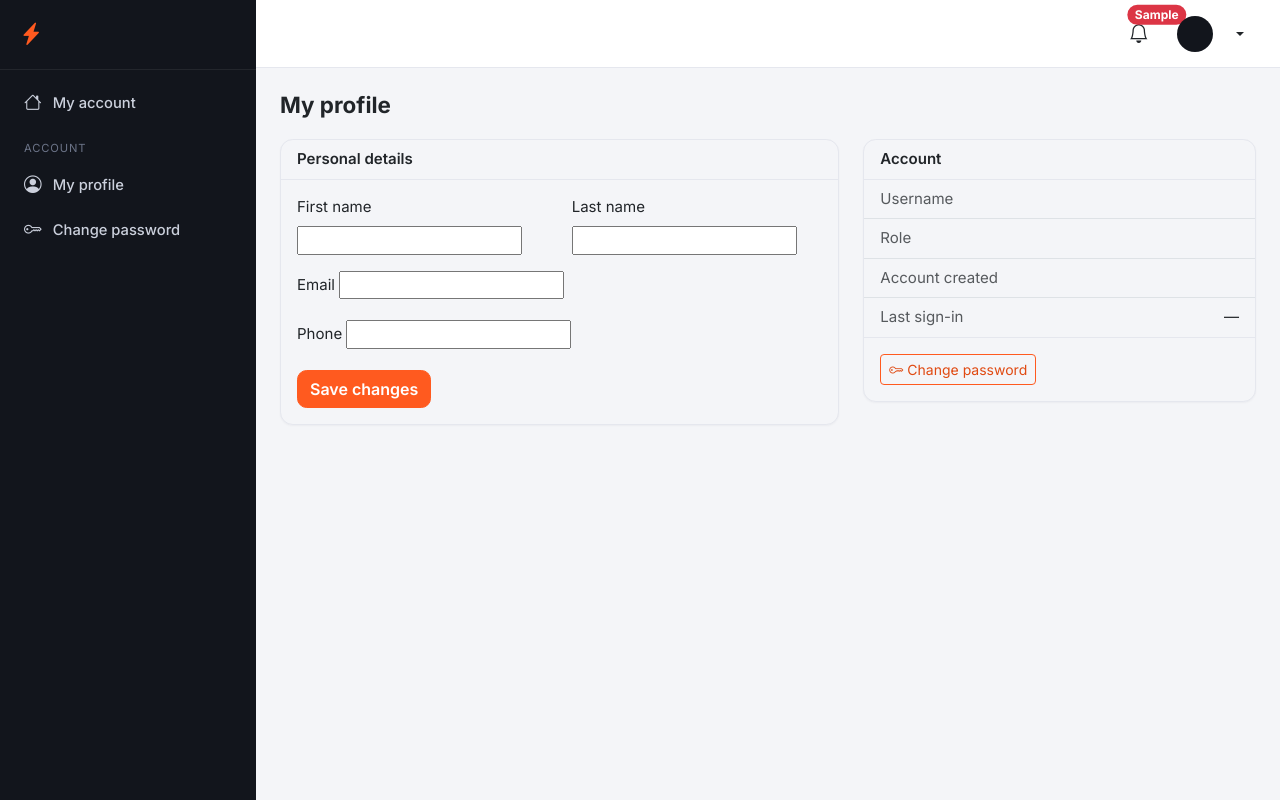
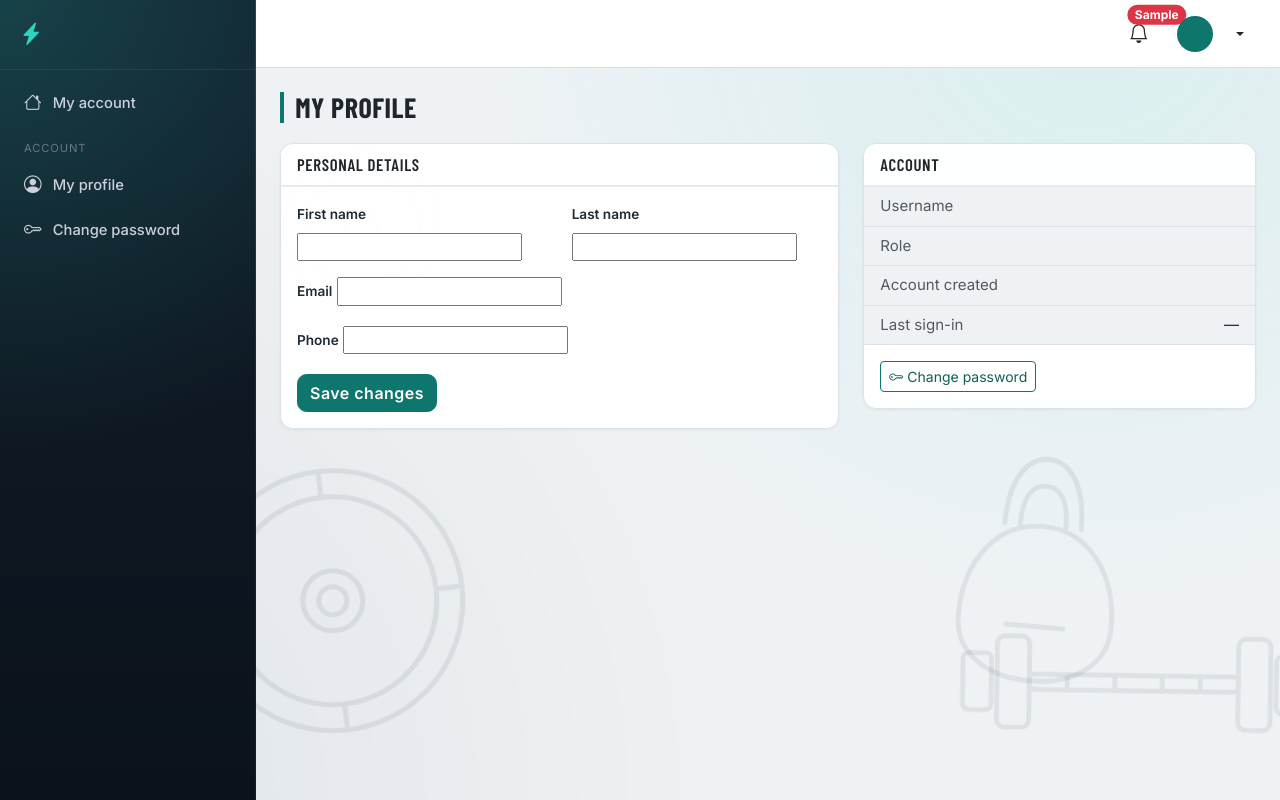
Before and after one commit to manamendraJN/Gym_system, a Django app: template templates/accounts/profile.html in a window 1280 px wide. Run offline with Django 5.2, Linux system fonts and the light colour scheme; the template is opened without the code that fills it: most values are stand-ins (such as "Sample title", 1, 10 or a date in 2020); form fields are guessed from the names that the template uses.

Commit message:
style(ui): add slate and teal theme with animated gym-equipment backdrop
Replaces the orange accent with a slate/teal palette, Barlow Condensed
headings and refreshed sidebar, cards, tables and login styling. Adds a
decorative SVG dumbbell/plate/kettlebell backdrop that drifts slowly and
shifts slightly with scroll (and pointer on the login page). Motion is
disabled for prefers-reduced-motion.

Co-Authored-By: Claude Sonnet 5.5 <noreply@anthropic.com>

```diff
--- a/static/css/app.css
+++ b/static/css/app.css
@@ -1,15 +1,15 @@
 :root {
   --gym-ink: #12151c;
   --gym-ink-2: #1b202b;
-  --gym-accent: #ff5a1f;
-  --gym-accent-dark: #e04a12;
+  --gym-accent: #0f766e;
+  --gym-accent-dark: #115e59;
   --gym-bg: #f4f5f8;
   --gym-card: #ffffff;
   --gym-border: #e5e7ee;
   --gym-muted: #6b7280;
   --sidebar-w: 256px;
   --bs-primary: var(--gym-accent);
-  --bs-primary-rgb: 255, 90, 31;
+  --bs-primary-rgb: 15, 118, 110;
   --bs-link-color: var(--gym-accent-dark);
   --bs-link-hover-color: var(--gym-accent);
   --bs-body-font-family: "Inter", system-ui, -apple-system, "Segoe UI", sans-serif;
@@ -25,7 +25,7 @@ body { font-size: .94rem; }
   --bs-btn-hover-bg: var(--gym-accent-dark); --bs-btn-hover-border-color: var(--gym-accent-dark);
   --bs-btn-active-bg: var(--gym-accent-dark); --bs-btn-active-border-color: var(--gym-accent-dark);
   --bs-btn-disabled-bg: var(--gym-accent); --bs-btn-disabled-border-color: var(--gym-accent);
-  --bs-btn-focus-shadow-rgb: 255, 90, 31;
+  --bs-btn-focus-shadow-rgb: 15, 118, 110;
   font-weight: 600;
 }
 .btn-outline-primary {
@@ -34,7 +34,7 @@ body { font-size: .94rem; }
   --bs-btn-active-bg: var(--gym-accent-dark); --bs-btn-active-border-color: var(--gym-accent-dark);
 }
 .form-control:focus, .form-select:focus, .form-check-input:focus {
-  border-color: var(--gym-accent); box-shadow: 0 0 0 .2rem rgba(255, 90, 31, .18);
+  border-color: var(--gym-accent); box-shadow: 0 0 0 .2rem rgba(15, 118, 110, .18);
 }
 .form-check-input:checked { background-color: var(--gym-accent); border-color: var(--gym-accent); }
 .page-item.active .page-link { background: var(--gym-accent); border-color: var(--gym-accent); }
@@ -100,7 +100,7 @@ body { font-size: .94rem; }
 .stat-value { font-size: 1.6rem; font-weight: 700; line-height: 1.2; }
 .stat-na { color: #b4b9c6; }
 .stat-note { font-size: .7rem; color: var(--gym-muted); }
-.tone-orange .stat-icon { background: #fff0e9; color: var(--gym-accent-dark); }
+.tone-orange .stat-icon { background: #e3f4f1; color: var(--gym-accent-dark); }
 .tone-green .stat-icon { background: #e6f6ee; color: #198754; }
 .tone-red .stat-icon { background: #fdecec; color: #dc3545; }
 .tone-blue .stat-icon { background: #e8f0fe; color: #2563eb; }
@@ -113,7 +113,7 @@ body { font-size: .94rem; }
 
 .activity-item { display: flex; gap: .75rem; padding: .7rem 0; border-bottom: 1px solid var(--gym-border); }
 .activity-item:last-child { border-bottom: 0; }
-.activity-item i { color: var(--gym-accent-dark); background: #fff0e9; width: 32px; height: 32px; border-radius: 50%; display: grid; place-items: center; flex: none; }
+.activity-item i { color: var(--gym-accent-dark); background: #e3f4f1; width: 32px; height: 32px; border-radius: 50%; display: grid; place-items: center; flex: none; }
 
 .chart-box { position: relative; height: 260px; }
 
@@ -151,7 +151,7 @@ body { font-size: .94rem; }
 /* ---- accessibility & polish ---- */
 .skip-link { position: absolute; left: .5rem; top: -3rem; z-index: 3000; background: var(--gym-ink); color: #fff; padding: .5rem .9rem; border-radius: .4rem; text-decoration: none; }
 .skip-link:focus { top: .5rem; }
-:focus-visible { outline: 3px solid rgba(255, 90, 31, .55); outline-offset: 2px; }
+:focus-visible { outline: 3px solid rgba(20, 184, 166, .6); outline-offset: 2px; }
 .content:focus { outline: none; }
 .btn { transition: background-color .15s, border-color .15s, box-shadow .15s; }
 a.card { transition: box-shadow .15s, transform .15s; }
@@ -178,3 +178,76 @@ a.card:hover { box-shadow: 0 6px 18px rgba(16, 24, 40, .1); transform: translate
   .btn-group-sm > .btn, .btn-sm { padding: .35rem .6rem; }
 }
 @media (prefers-reduced-motion: reduce) { * { transition: none !important; animation: none !important; } }
+
+/* ---- gym theme: deep slate + teal, equipment backdrop with very slow, minimal motion ---- */
+:root {
+  --gym-ink: #0e1621;
+  --gym-ink-2: #172433;
+  --gym-accent: #0f766e;
+  --gym-accent-dark: #115e59;
+  --gym-glow: #2dd4bf;
+  --gym-bg: #eef2f5;
+  --gym-display: "Barlow Condensed", "Inter", system-ui, sans-serif;
+}
+body { background-color: var(--gym-bg); }
+.page-header h1, .auth-brand, .sidebar-brand, .card-header, .stat-value { font-family: var(--gym-display); letter-spacing: .02em; }
+.page-header h1 { font-size: 1.75rem; text-transform: uppercase; padding-left: .7rem; border-left: 4px solid var(--gym-accent); line-height: 1.1; }
+.card-header { font-size: 1.05rem; text-transform: uppercase; letter-spacing: .04em; border-bottom: 2px solid #e6ebf0; }
+.stat-value { font-size: 1.9rem; font-weight: 700; }
+
+/* equipment backdrop (components/gym_backdrop.html): fixed, behind everything, never receives clicks */
+.gym-bg { position: fixed; inset: 0; z-index: 0; overflow: hidden; pointer-events: none; color: #0e1621; }
+.gym-bg .layer { position: absolute; will-change: transform; }
+.gym-bg svg { display: block; width: 100%; height: auto; opacity: .08; animation: gym-drift 18s ease-in-out infinite alternate; }
+.gym-bg .l1 { bottom: 6%; right: -3%; width: 380px; } .gym-bg .l1 svg { animation-duration: 20s; }
+.gym-bg .l2 { bottom: 4%; left: 14%; width: 300px; } .gym-bg .l2 svg { animation-duration: 16s; animation-delay: -6s; }
+.gym-bg .l3 { top: 52%; right: 10%; width: 230px; } .gym-bg .l3 svg { animation-duration: 22s; animation-delay: -10s; }
+.gym-bg .l4 { top: 18%; left: 22%; width: 180px; } .gym-bg .l4 svg { animation-duration: 19s; animation-delay: -3s; }
+.gym-bg::after { content: ""; position: absolute; inset: 0; background: radial-gradient(circle at 85% 0, rgba(45, 212, 191, .10) 0, transparent 45%), radial-gradient(circle at 0 100%, rgba(14, 22, 33, .06) 0, transparent 50%); }
+@keyframes gym-drift { 0% { transform: translate3d(-14px, -22px, 0) rotate(-6deg); } 50% { transform: translate3d(12px, 4px, 0) rotate(3deg); } 100% { transform: translate3d(-6px, 24px, 0) rotate(7deg); } }
+@keyframes gym-drift-b { 0% { transform: translate3d(16px, 18px, 0) rotate(8deg); } 50% { transform: translate3d(-10px, -6px, 0) rotate(-4deg); } 100% { transform: translate3d(12px, -24px, 0) rotate(-8deg); } }
+.gym-bg .l2 svg, .gym-bg .l4 svg { animation-name: gym-drift-b; }
+.auth-body .gym-bg svg { animation-duration: 14s !important; }
+.main { position: relative; z-index: 1; }
+
+/* sidebar */
+.sidebar {
+  background-color: var(--gym-ink);
+  background-image: radial-gradient(circle at 0 0, rgba(45, 212, 191, .20) 0, rgba(45, 212, 191, 0) 55%), linear-gradient(180deg, #121d2b 0, #0b121b 100%);
+  border-right: 1px solid rgba(255, 255, 255, .05);
+}
+.sidebar-brand { font-size: 1.35rem; text-transform: uppercase; }
+.sidebar-brand i { color: var(--gym-glow); }
+.nav-item-link.active { background: linear-gradient(90deg, var(--gym-accent), #0b5f58); box-shadow: inset 3px 0 0 var(--gym-glow); }
+.topbar { background: rgba(255, 255, 255, .98); border-bottom: 1px solid #d9e0e7; }
+.avatar { background: var(--gym-accent); }
+
+/* cards, tables, forms */
+.card, .stat-card { border-color: #dbe2e9; box-shadow: 0 1px 3px rgba(14, 22, 33, .06); background-color: rgba(255, 255, 255, .97); }
+.stat-card { border-top: 3px solid var(--gym-accent); }
+.table thead th { background: #f3f6f8; color: #3b4857; border-bottom: 2px solid #dbe2e9; }
+.table-hover > tbody > tr:hover > * { background-color: #eaf5f4; }
+.empty-state i { color: var(--gym-accent); opacity: .35; }
+.form-label { font-weight: 600; font-size: .85rem; color: #1f2a37; }
+.form-control, .form-select { border-color: #c9d2db; }
+.btn-primary { letter-spacing: .03em; }
+.btn-outline-secondary { --bs-btn-color: #27323f; --bs-btn-border-color: #b9c4cf; --bs-btn-hover-bg: var(--gym-ink-2); --bs-btn-hover-border-color: var(--gym-ink-2); }
+
+/* login */
+.auth-body {
+  background-color: var(--gym-ink); position: relative; overflow: hidden;
+  background-image: radial-gradient(circle at 18% 12%, rgba(45, 212, 191, .26) 0, transparent 46%), radial-gradient(circle at 88% 92%, rgba(56, 189, 248, .14) 0, transparent 42%), linear-gradient(160deg, #15222f 0, #0a1018 100%);
+}
+.auth-body .gym-bg { color: #fff; }
+.auth-body .gym-bg svg { opacity: .13; }
+.auth-card { position: relative; z-index: 1; border-top: 4px solid var(--gym-accent); background: rgba(255, 255, 255, .97); }
+.auth-brand { font-size: 1.7rem; text-transform: uppercase; }
+.auth-brand i { color: var(--gym-accent); }
+
+@media (max-width: 991.98px) { .gym-bg .l1 { width: 260px; } .gym-bg .l4 { display: none; } }
+@media (max-width: 575.98px) {
+  .page-header h1 { font-size: 1.45rem; }
+  .stat-value { font-size: 1.55rem; }
+  .gym-bg .l3 { display: none; } .gym-bg .l1 { width: 200px; } .gym-bg .l2 { width: 200px; }
+}
+@media (prefers-reduced-motion: reduce) { .gym-bg svg { animation: none !important; } .gym-bg .layer { transform: none !important; } }
--- a/static/js/app.js
+++ b/static/js/app.js
@@ -68,4 +68,23 @@
     });
     modalEl.addEventListener("hidden.bs.modal", function () { pending = null; });
   }
+
+  // Backdrop parallax: nudge each equipment layer a few pixels with scroll (app) or pointer (login). Skipped for reduced motion.
+  var bg = document.querySelector(".gym-bg");
+  if (bg && !(window.matchMedia && window.matchMedia("(prefers-reduced-motion: reduce)").matches)) {
+    var layers = bg.querySelectorAll(".layer"), ticking = false, px = 0, py = 0;
+    var apply = function () {
+      ticking = false;
+      var y = window.scrollY;
+      layers.forEach(function (l) {
+        var d = parseFloat(l.dataset.depth) || 0.04;
+        l.style.transform = "translate3d(" + (px * d * 40).toFixed(1) + "px," + (-(y * d) + py * d * 40).toFixed(1) + "px,0)";
+      });
+    };
+    var request = function () { if (!ticking) { ticking = true; window.requestAnimationFrame(apply); } };
+    window.addEventListener("scroll", request, { passive: true });
+    if (document.body.classList.contains("auth-body")) {
+      window.addEventListener("pointermove", function (e) { px = e.clientX / window.innerWidth - 0.5; py = e.clientY / window.innerHeight - 0.5; request(); }, { passive: true });
+    }
+  }
 })();
--- a/templates/base.html
+++ b/templates/base.html
@@ -5,13 +5,14 @@
   <meta name="viewport" content="width=device-width, initial-scale=1">
   <title>{% block title %}Dashboard{% endblock %} · {{ GYM_NAME }}</title>
   <link rel="preconnect" href="https://fonts.googleapis.com">
-  <link href="https://fonts.googleapis.com/css2?family=Inter:wght@400;500;600;700&display=swap" rel="stylesheet">
+  <link href="https://fonts.googleapis.com/css2?family=Barlow+Condensed:wght@600;700&family=Inter:wght@400;500;600;700&display=swap" rel="stylesheet">
   <link href="https://cdn.jsdelivr.net/npm/bootstrap@5.3.3/dist/css/bootstrap.min.css" rel="stylesheet">
   <link href="https://cdn.jsdelivr.net/npm/bootstrap-icons@1.11.3/font/bootstrap-icons.min.css" rel="stylesheet">
   <link href="{% static 'css/app.css' %}" rel="stylesheet">
   {% block extra_head %}{% endblock %}
 </head>
 <body>
+{% include "components/gym_backdrop.html" %}
 <a class="skip-link" href="#main">Skip to content</a>
 <div class="app-shell">
   <aside class="sidebar" id="sidebar" aria-label="Main navigation">
--- a/templates/base_auth.html
+++ b/templates/base_auth.html
@@ -4,12 +4,13 @@
   <meta charset="utf-8">
   <meta name="viewport" content="width=device-width, initial-scale=1">
   <title>{% block title %}Sign in{% endblock %} · {{ GYM_NAME|default:"Gym System" }}</title>
-  <link href="https://fonts.googleapis.com/css2?family=Inter:wght@400;500;600;700&display=swap" rel="stylesheet">
+  <link href="https://fonts.googleapis.com/css2?family=Barlow+Condensed:wght@600;700&family=Inter:wght@400;500;600;700&display=swap" rel="stylesheet">
   <link href="https://cdn.jsdelivr.net/npm/bootstrap@5.3.3/dist/css/bootstrap.min.css" rel="stylesheet">
   <link href="https://cdn.jsdelivr.net/npm/bootstrap-icons@1.11.3/font/bootstrap-icons.min.css" rel="stylesheet">
   <link href="{% static 'css/app.css' %}" rel="stylesheet">
 </head>
 <body class="auth-body">
+  {% include "components/gym_backdrop.html" %}
   <div class="auth-card">
     <div class="auth-brand"><i class="bi bi-lightning-charge-fill"></i> {{ GYM_NAME|default:"Gym System" }}</div>
     {% include "components/messages.html" %}
--- /dev/null
+++ b/templates/components/gym_backdrop.html
@@ -0,0 +1,22 @@
+{# Decorative gym-equipment backdrop. Purely visual: aria-hidden, no pointer events. Layers are nudged slightly on scroll/pointer (see app.js). #}
+<div class="gym-bg" aria-hidden="true">
+  <div class="layer l1" data-depth="0.04">
+    <svg viewBox="0 0 400 140" fill="none" stroke="currentColor" stroke-width="5" stroke-linecap="round" stroke-linejoin="round"><!-- dumbbell -->
+      <rect x="20" y="40" width="30" height="60" rx="6"/><rect x="56" y="22" width="34" height="96" rx="8"/><rect x="90" y="62" width="220" height="16" rx="6"/>
+      <rect x="310" y="22" width="34" height="96" rx="8"/><rect x="350" y="40" width="30" height="60" rx="6"/><path d="M130 62v16M180 62v16M230 62v16M270 62v16"/></svg>
+  </div>
+  <div class="layer l2" data-depth="0.07">
+    <svg viewBox="0 0 300 300" fill="none" stroke="currentColor" stroke-width="5" stroke-linecap="round"><!-- weight plate -->
+      <circle cx="150" cy="150" r="130"/><circle cx="150" cy="150" r="104"/><circle cx="150" cy="150" r="30"/><circle cx="150" cy="150" r="14"/>
+      <path d="M150 46v-22M150 254v22M46 150H24M254 150h22"/></svg>
+  </div>
+  <div class="layer l3" data-depth="0.05">
+    <svg viewBox="0 0 240 280" fill="none" stroke="currentColor" stroke-width="5" stroke-linecap="round" stroke-linejoin="round"><!-- kettlebell -->
+      <path d="M80 100c0-50 20-70 40-70s40 20 40 70"/><path d="M96 100c0-30 10-42 24-42s24 12 24 42"/>
+      <path d="M40 200c0-60 34-100 80-100s80 40 80 100c0 38-34 62-80 62s-80-24-80-62z"/><path d="M90 205h60"/></svg>
+  </div>
+  <div class="layer l4" data-depth="0.03">
+    <svg viewBox="0 0 200 200" fill="none" stroke="currentColor" stroke-width="5" stroke-linecap="round"><!-- small plate -->
+      <circle cx="100" cy="100" r="86"/><circle cx="100" cy="100" r="64"/><circle cx="100" cy="100" r="18"/></svg>
+  </div>
+</div>
--- a/templates/core/dashboard.html
+++ b/templates/core/dashboard.html
@@ -178,7 +178,7 @@
 <script src="https://cdn.jsdelivr.net/npm/chart.js@4.4.3/dist/chart.umd.min.js"></script>
 <script>
 (function () {
-  var palette = ["#ff5a1f", "#12151c", "#2563eb", "#198754", "#7c3aed", "#b7791f"];
+  var palette = ["#0f766e", "#12151c", "#2563eb", "#198754", "#7c3aed", "#0891b2"];
   function data(id) { return JSON.parse(document.getElementById(id).textContent); }
   var role = data("role-chart-data"), rev = data("revenue-chart-data"), att = data("attendance-chart-data");
   var roleEl = document.getElementById("roleChart");
@@ -190,7 +190,7 @@
   var revEl = document.getElementById("revenueChart");
   if (revEl && rev.labels.length) {
     new Chart(revEl, { type: "bar",
-      data: { labels: rev.labels, datasets: [{ label: "Revenue (LKR)", data: rev.values, backgroundColor: "#ff5a1f", borderRadius: 6 }] },
+      data: { labels: rev.labels, datasets: [{ label: "Revenue (LKR)", data: rev.values, backgroundColor: "#0f766e", borderRadius: 6 }] },
       options: { maintainAspectRatio: false, plugins: { legend: { display: false } }, scales: { y: { beginAtZero: true } } } });
   }
   function maybe(id) { var el = document.getElementById(id); return el ? JSON.parse(el.textContent) : null; }
--- a/templates/progress/member_progress.html
+++ b/templates/progress/member_progress.html
@@ -29,7 +29,7 @@
 <script>
 (function () {
   var d = JSON.parse(document.getElementById("progress-data").textContent);
-  var colors = ["#ff5a1f", "#12151c", "#2563eb", "#198754", "#7c3aed", "#b7791f"];
+  var colors = ["#0f766e", "#12151c", "#2563eb", "#198754", "#7c3aed", "#0891b2"];
   var opts = {maintainAspectRatio: false, spanGaps: true, plugins: {legend: {display: true}}};
   var w = document.getElementById("weightChart");
   if (w && d.labels.length) new Chart(w, {type: "line", data: {labels: d.labels, datasets: [{label: "Weight (kg)", data: d.weight, borderColor: colors[0], backgroundColor: colors[0], tension: .25}]}, options: opts});
--- a/templates/reports/_chart.html
+++ b/templates/reports/_chart.html
@@ -1,6 +1,6 @@
 {% if chart %}<div class="card mb-4"><div class="card-body"><div class="chart-box"><canvas id="reportChart"></canvas></div></div></div>
 {{ chart|json_script:"report-chart-data" }}
 <script src="https://cdn.jsdelivr.net/npm/chart.js@4.4.3/dist/chart.umd.min.js"></script>
-<script>(function(){var d=JSON.parse(document.getElementById("report-chart-data").textContent);var colors=["#ff5a1f","#12151c","#2563eb","#198754","#7c3aed","#b7791f","#dc3545"];
+<script>(function(){var d=JSON.parse(document.getElementById("report-chart-data").textContent);var colors=["#0f766e","#12151c","#2563eb","#198754","#7c3aed","#b7791f","#dc3545"];
  d.datasets.forEach(function(s,i){s.backgroundColor=d.type==="doughnut"?colors:colors[i%colors.length];s.borderWidth=0;});
  new Chart(document.getElementById("reportChart"),{type:d.type,data:{labels:d.labels,datasets:d.datasets},options:{maintainAspectRatio:false,animation:false,plugins:{legend:{display:d.type==="doughnut"||d.datasets.length>1}}}});})();</script>{% endif %}
--- a/templates/reports/index.html
+++ b/templates/reports/index.html
@@ -4,7 +4,7 @@
 <div class="page-header"><h1>Business reports</h1></div>
 <p class="text-muted">Every report is built from the live database. Each can be filtered, searched, printed and exported to CSV or PDF.</p>
 <div class="row g-3">{% for r in reports %}<div class="col-md-6 col-xl-4"><a href="{% url 'reports:report' r.key %}" class="card h-100 text-reset text-decoration-none"><div class="card-body d-flex gap-3">
-  <div class="stat-icon" style="background:#fff0e9;color:var(--gym-accent-dark)"><i class="bi bi-{{ r.icon }}"></i></div><div><div class="fw-semibold">{{ r.title }}</div><div class="small text-muted">{{ r.description }}</div></div></div></a></div>
+  <div class="stat-icon" style="background:#e3f4f1;color:var(--gym-accent-dark)"><i class="bi bi-{{ r.icon }}"></i></div><div><div class="fw-semibold">{{ r.title }}</div><div class="small text-muted">{{ r.description }}</div></div></div></a></div>
 {% empty %}<div class="col-12"><div class="card"><div class="card-body">{% include "components/empty_state.html" with icon="bar-chart" title="No reports available to your role" %}</div></div></div>{% endfor %}</div>
 <div class="alert alert-light border small mt-4"><strong>How the money figures are calculated.</strong> <em>Invoiced</em> = fees billed in the period. <em>Collected</em> = completed payments; <em>revenue</em> = collected minus refunds.
  <em>Outstanding</em> = what members still owe now (a receivable, not revenue). <em>Expenses</em> = non-void expense records (maintenance and stock purchases are included once through their linked expense).
```
